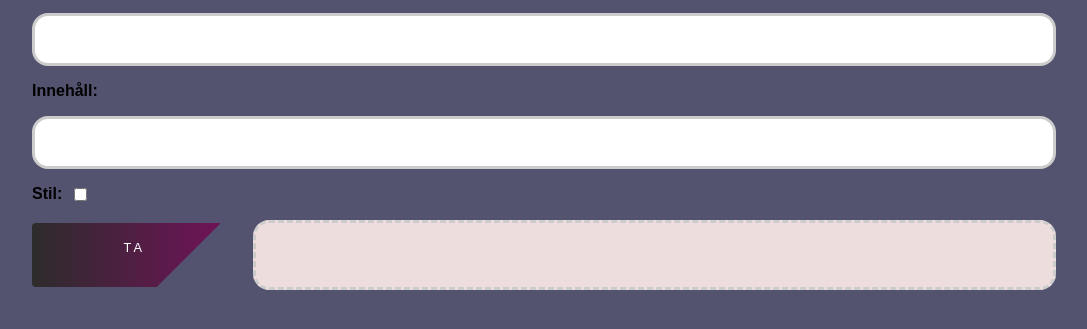
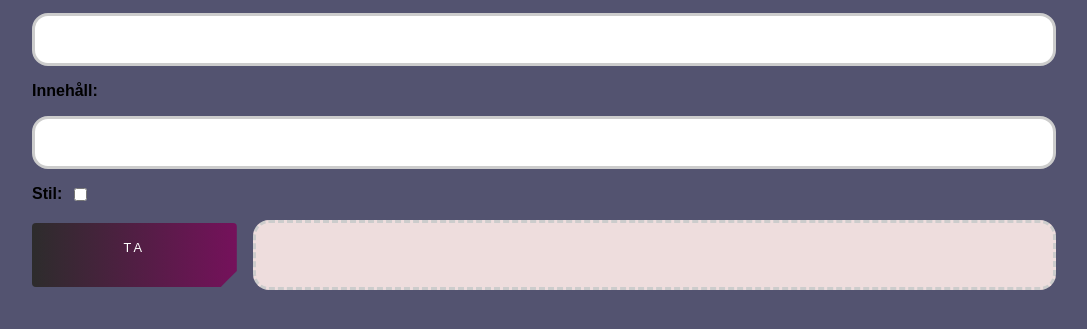
Before and after one commit to KarWah/gik339--38--labb1, a plain HTML site: page index.html in a window 1280 px wide. Shown: the part 229-558 px from the top of the page, without its empty margins (96-1183 px from the left). Drawn offline with Linux system fonts and the light colour scheme.

Commit message:
changes.

```diff
--- a/index.html
+++ b/index.html
@@ -40,8 +40,8 @@
             padding-left: 5rem;
             padding-right: 5rem;
             color: #fff;
-            -webkit-clip-path: polygon(0 0,0 0,100% 0,100% 0,100% calc(100% - 5rem),calc(100% - 5rem) 100%,5rem 100%,0 100%);
-            clip-path: polygon(0 0,0 0,100% 0,100% 0,100% calc(100% - 5rem),calc(100% - 5rem) 100%,5rem 100%,0 100%);
+            -webkit-clip-path: polygon(0 0,0 0,100% 0,100% 0,100% calc(100% - 1rem),calc(100% - 1rem) 100%,1rem 100%,0 100%);
+            clip-path: polygon(0 0,0 0,100% 0,100% 0,100% calc(100% - 1rem),calc(100% - 1rem) 100%,1rem 100%,0 100%);
             height: 4rem;
             font-size: 0.8rem;
             line-height: 3rem;
@@ -114,7 +114,7 @@
 
         <!-- Button and Output Div -->
         <div class="button-output-container">
-            <button id="applyButton" class="button">Ta bort</button>
+            <button id="removeButton" class="button">Ta bort</button>
             <div id="outputDiv"></div>
         </div>
     </div>
--- a/script.js
+++ b/script.js
@@ -2,14 +2,15 @@
 const colorInput = document.getElementById('color');
 const contentInput = document.getElementById('content');
 const styleCheckbox = document.getElementById('divStyle');
-const applyButton = document.getElementById('applyButton');
+const removeButton = document.getElementById('removeButton');
 const outputDiv = document.getElementById('outputDiv');
 
 
 // Lägg till en anonym funktion som eventlyssnare för knappen
-applyButton.addEventListener('click', () => {
+removeButton.addEventListener('click', () => {
     // Ta bort div-elementet från DOM
     outputDiv.remove(); // Enkel och effektiv metod för att ta bort elementet
+    console.log('Event triggered by:', event.target);
 });
 
 // Lägg till en anonym funktion som eventlyssnare på checkboxen
@@ -22,7 +23,6 @@ styleCheckbox.addEventListener('change', () => {
     // Uppdatera divens innehåll och stil
     outputDiv.textContent = contentValue || 'Inget innehåll angett'; // Standardtext om fältet är tomt
     outputDiv.style.backgroundColor = colorValue || 'transparent'; // Transparent om ingen färg anges
-    console.log('Event triggered by:', event.target);
     // Om checkboxen är markerad, lägg till extra stil
     if (isStyled) {
         outputDiv.style.border = '2px solid black';
@@ -34,4 +34,5 @@ styleCheckbox.addEventListener('change', () => {
         outputDiv.style.padding = '0';
         outputDiv.style.fontWeight = 'normal';
     }
+    console.log('Event triggered by:', event.target);
 });
```
